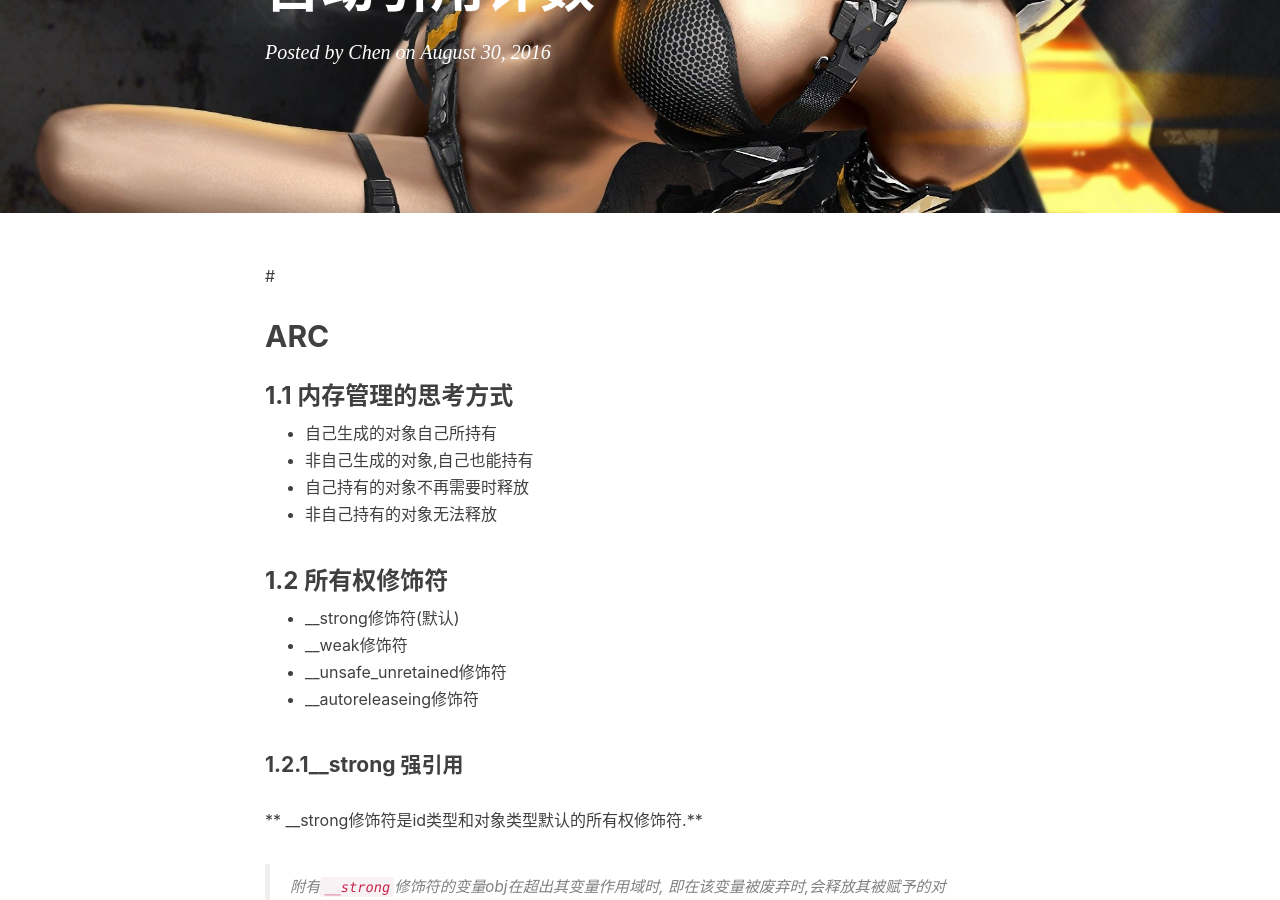
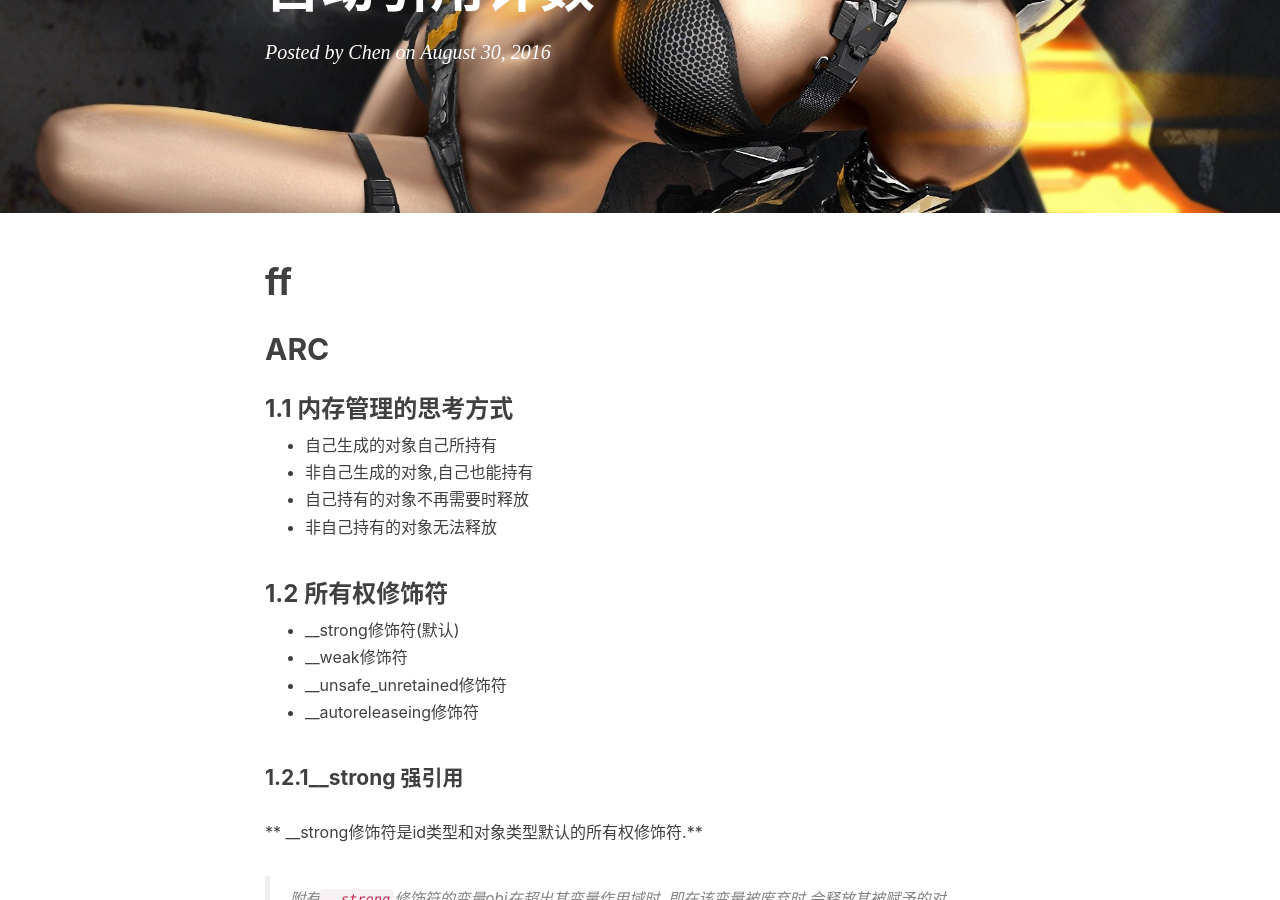
Before and after one commit to XueChenChen/XueChenChen.github.io, a Jekyll site: the page built from _posts/2016-08-30-iOS与OSX多线程和内存管理-自动引用计数.md, in a window 1280 px wide and 900 px high, scrolled down 304 px. Built offline with Jekyll 4.4.1, drawn with Linux system fonts in a browser that asks for light colours; nearby versions of some CDN libraries; comment, search, counter and statistics services are not loaded.

```diff
--- a/_posts/2016-08-30-iOS与OSX多线程和内存管理-自动引用计数.md
+++ b/_posts/2016-08-30-iOS与OSX多线程和内存管理-自动引用计数.md
@@ -10,7 +10,7 @@
     - 自动引用计数
     - ARC
 ---
-#
+# ff
 ## ARC
 
 ### 1.1 内存管理的思考方式
```
